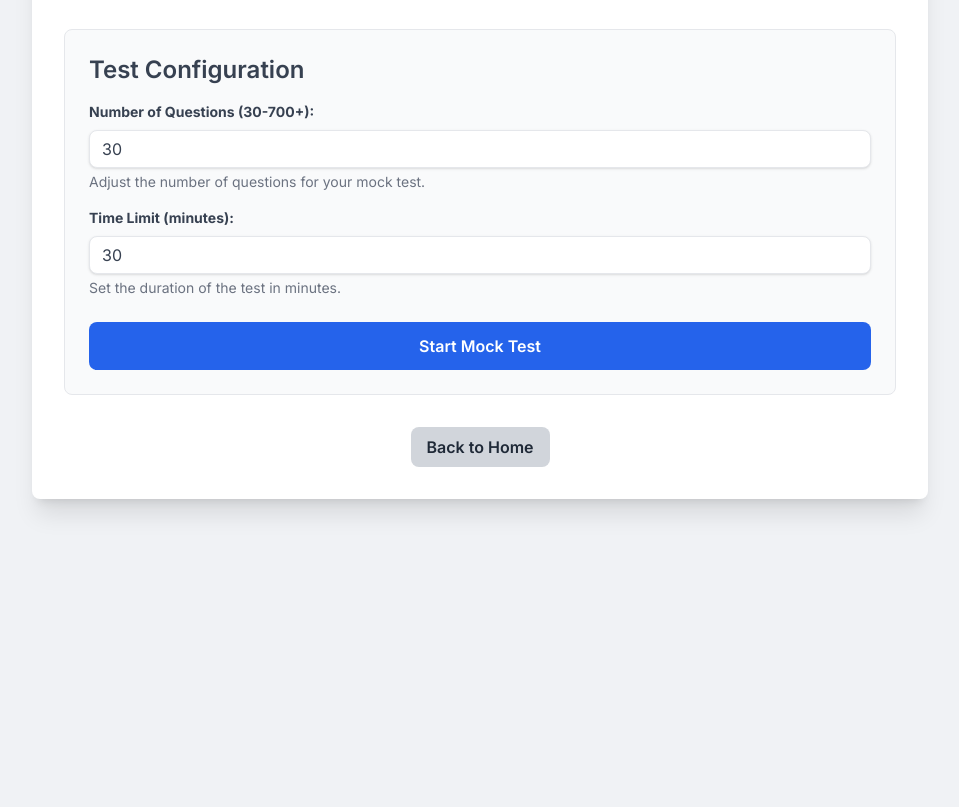
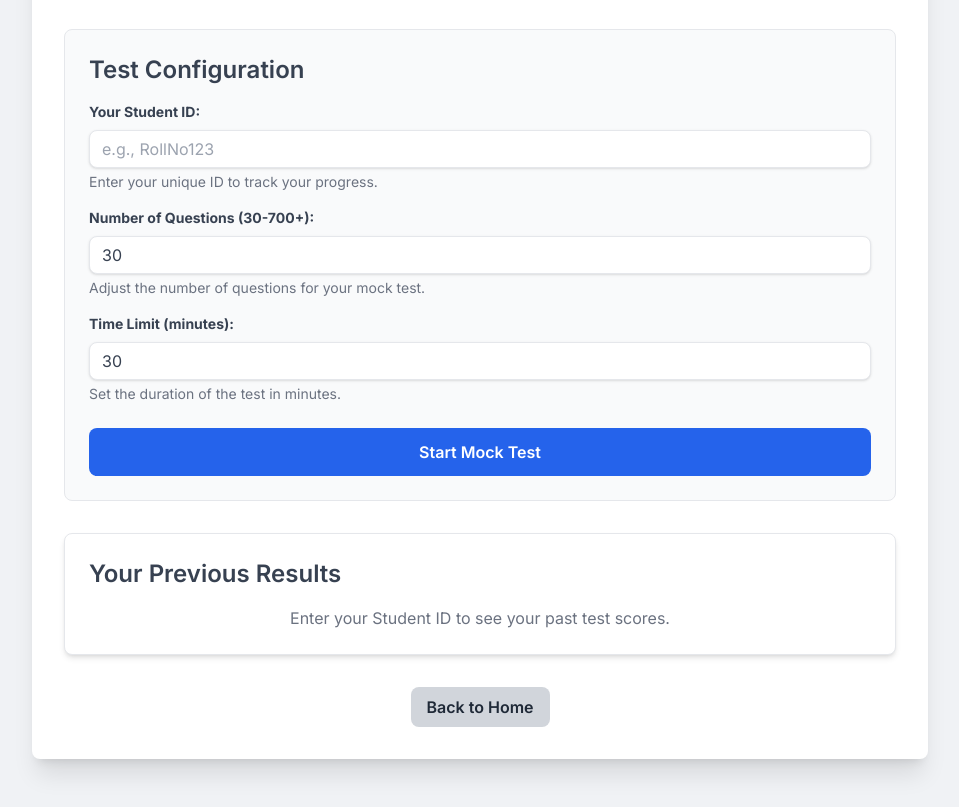
Before and after one commit to HighOnDettol/ITI-Mock-test-app, a plain HTML site: page student.html in a window 1280 px wide. Shown: the part 143-950 px from the top of the page, without its empty margins (160-1119 px from the left). Before the commit the page ends 800 px from the top, so only its background shows below. Drawn offline with nearby package versions, Linux system fonts and the light colour scheme; no server answers.

Commit message:
Update student.html

```diff
--- a/student.html
+++ b/student.html
@@ -75,6 +75,11 @@
         <div id="configSection" class="p-6 bg-gray-50 rounded-lg border border-gray-200 mb-8">
             <h2 class="text-2xl font-semibold text-gray-700 mb-4">Test Configuration</h2>
             <div class="mb-4">
+                <label for="studentId" class="block text-gray-700 text-sm font-bold mb-2">Your Student ID:</label>
+                <input type="text" id="studentId" class="shadow appearance-none border rounded-lg w-full py-2 px-3 text-gray-700 leading-tight focus:outline-none focus:ring-2 focus:ring-blue-500" placeholder="e.g., RollNo123" required>
+                <p class="text-sm text-gray-500 mt-1">Enter your unique ID to track your progress.</p>
+            </div>
+            <div class="mb-4">
                 <label for="numQuestions" class="block text-gray-700 text-sm font-bold mb-2">Number of Questions (30-700+):</label>
                 <input type="number" id="numQuestions" value="30" min="1" max="700"
                        class="shadow appearance-none border rounded-lg w-full py-2 px-3 text-gray-700 leading-tight focus:outline-none focus:ring-2 focus:ring-blue-500">
@@ -91,6 +96,15 @@
             </button>
             <div id="configMessageBox" class="mt-4 p-3 rounded-lg text-center hidden"></div>
         </div>
+
+        <!-- Previous Results Section (New) -->
+        <div id="previousResultsSection" class="p-6 bg-white rounded-lg border border-gray-200 shadow-md mb-8">
+            <h2 class="text-2xl font-semibold text-gray-700 mb-4">Your Previous Results</h2>
+            <div id="previousResultsList" class="space-y-3">
+                <p class="text-gray-500 text-center">Enter your Student ID to see your past test scores.</p>
+            </div>
+        </div>
+
 
         <!-- Quiz Section (Hidden by default) -->
         <div id="quizSection" class="hidden p-6 bg-white rounded-lg border border-gray-200 shadow-md">
```
